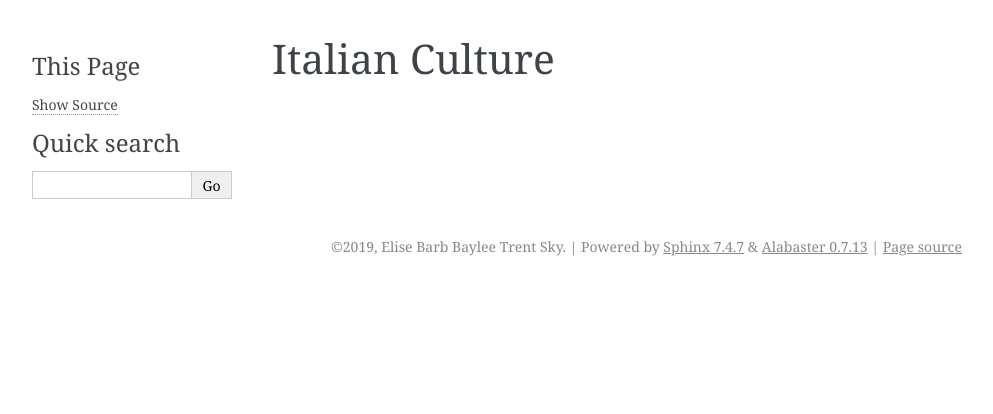
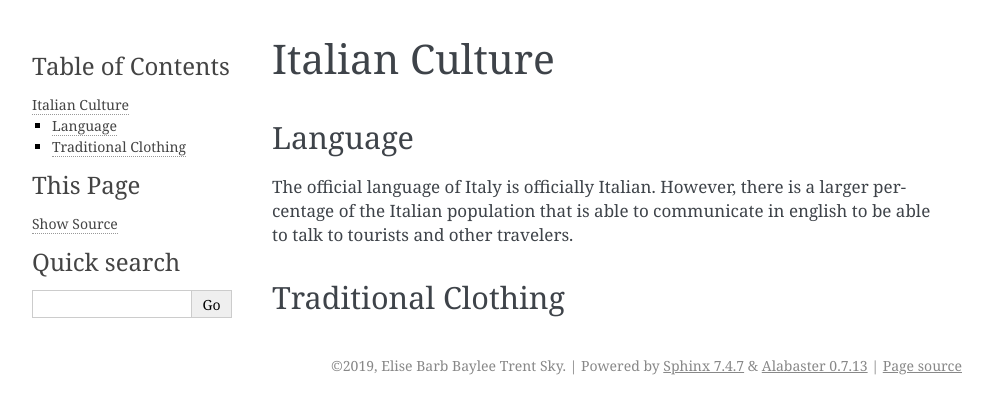
Before and after one commit to EliTaue/traveldestinations, a Sphinx documentation site: the page built from source/italy_culture.rst, in a window 1280 px wide. Shown: the top 414 px of the page, without its empty margins (148-1141 px from the left). Built offline with Sphinx 7.4.7, drawn with Linux system fonts in a browser that asks for light colours; pages that are not in the unit, such as notebooks, are missing from menus.

Commit message:
changes to culture

```diff
--- a/source/italy_culture.rst
+++ b/source/italy_culture.rst
@@ -1,2 +1,13 @@
 Italian Culture
 ===============
+
+Language
+--------
+
+The official language of Italy is officially Italian.
+However, there is a larger percentage of the Italian
+population that is able to communicate in english to
+be able to talk to tourists and other travelers.
+
+Traditional Clothing
+--------------------
```
